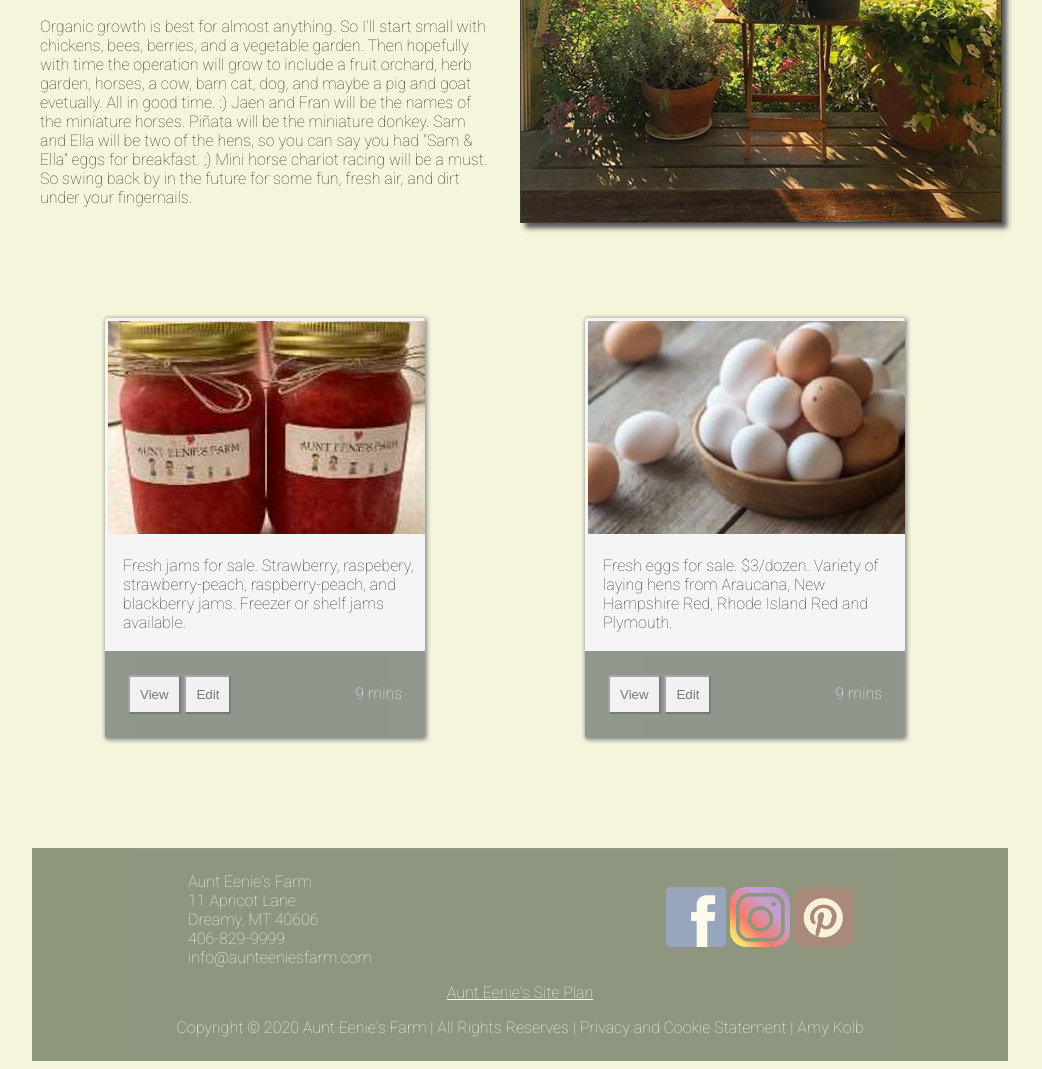
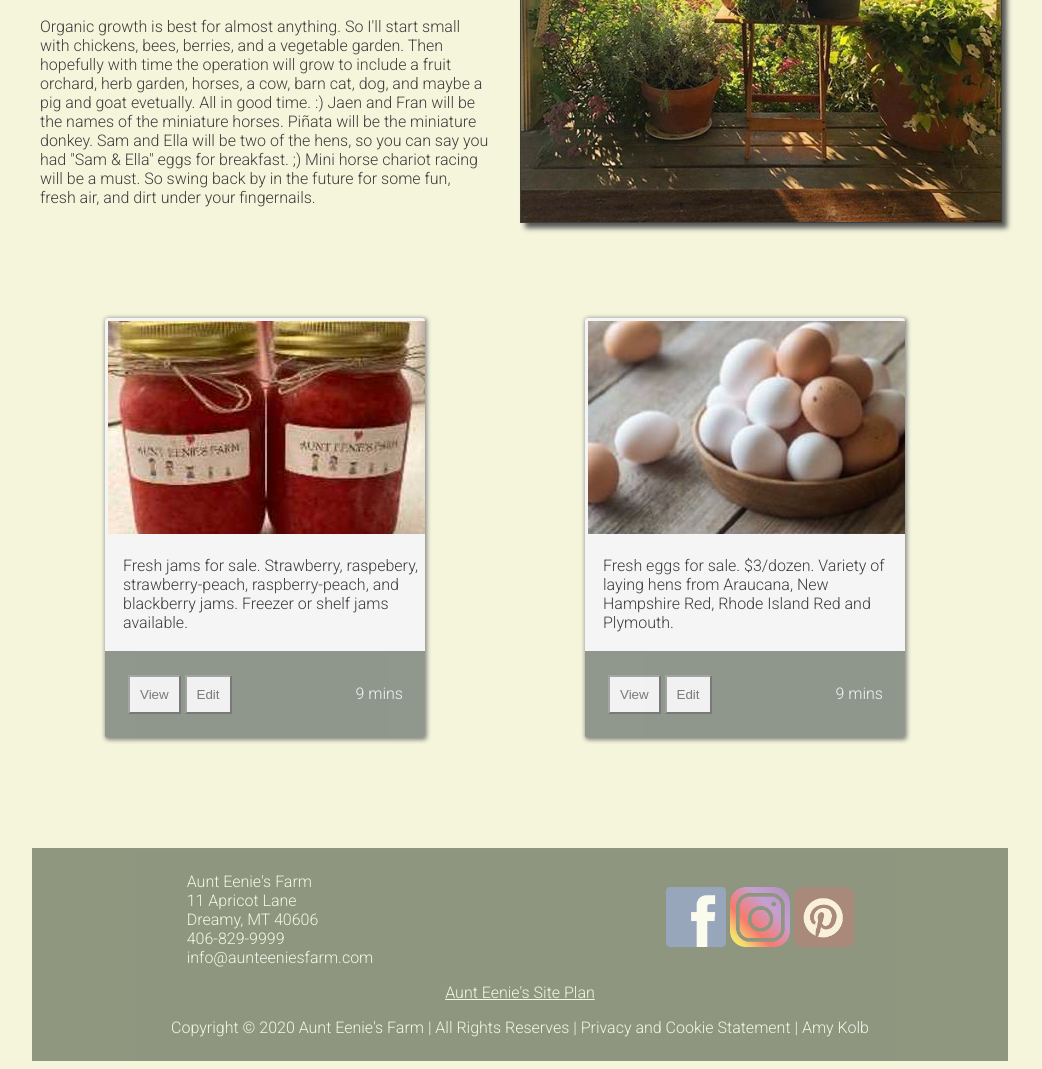
Before and after one commit to ameronie/ameronie.github.io, a plain HTML site: page wdd130/finalProject/index.html in a window 1280 px wide. Shown: the part 926-1995 px from the top of the page, without its empty margins (120-1162 px from the left). Drawn offline with Linux system fonts and the light colour scheme.

Commit message:
font change

```diff
--- a/wdd130/finalProject/css/style.css
+++ b/wdd130/finalProject/css/style.css
@@ -1,4 +1,4 @@
-@import url('https://fonts.googleapis.com/css2?family=Montserrat:wght@100;400&family=Roboto:wght@100&display=swap');
+@import url('https://fonts.googleapis.com/css2?family=Montserrat:wght@100;400&family=Roboto:wght@300&display=swap');
 
 :root {
     --heading-font: "Montserrat", Helvetica, sans-serif;
```
